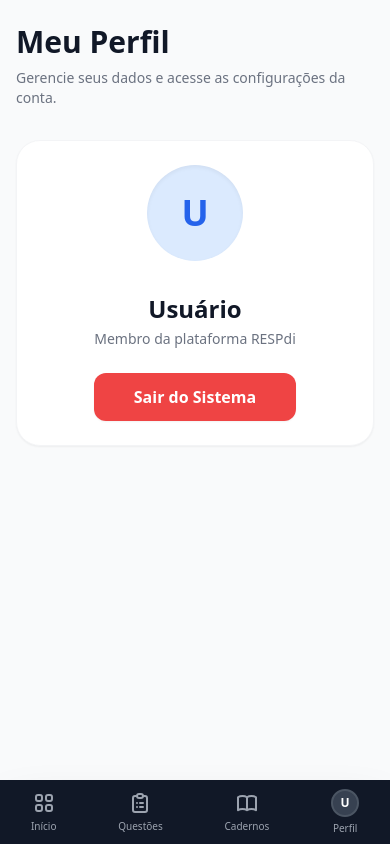
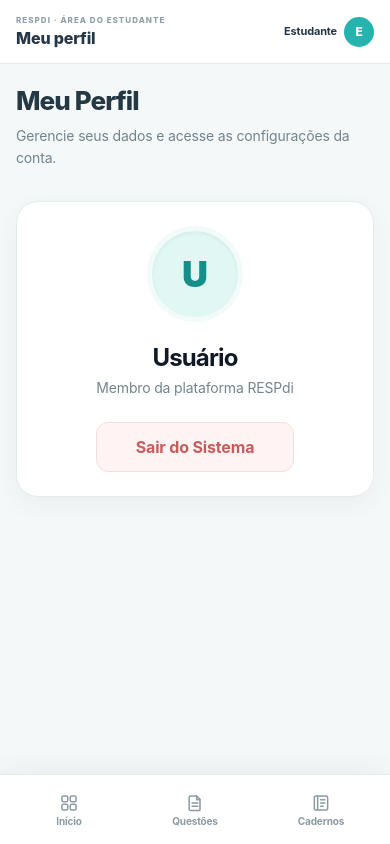
Before and after one commit to kejo212/RESPdi, a Flask app: page /perfil in a window 390 px wide. Run offline with Flask 3, Linux system fonts and the light colour scheme; some libraries are stand-ins or nearby versions.

Commit message:
Reforma visual responsiva da plataforma RESPdi

```diff
--- a/static/app.js
+++ b/static/app.js
@@ -399,6 +399,10 @@
     }
     atualizarNumerosEstatisticas();
     if(document.getElementById('sidebar-avatar') && currentUser) document.getElementById('sidebar-avatar').innerText = currentUser.charAt(0).toUpperCase();
+    const topbarUsername = document.getElementById('topbar-username');
+    const topbarAvatar = document.getElementById('topbar-avatar');
+    if(topbarUsername && currentUser !== 'visitante') topbarUsername.innerText = currentUser;
+    if(topbarAvatar && currentUser) topbarAvatar.innerText = currentUser.charAt(0).toUpperCase();
     if (currentUser === 'davi' && document.getElementById('admin-panel')) {
         document.getElementById('admin-panel').classList.remove('hidden');
         carregarConfigGlobal();
--- /dev/null
+++ b/static/theme.css
@@ -0,0 +1,335 @@
+/* RESPdi visual refresh — accessible, responsive, teal-first design system */
+:root {
+  --resp-teal: #24b3ad;
+  --resp-teal-strong: #159d98;
+  --resp-teal-dark: #176e6b;
+  --resp-teal-soft: #e7f8f6;
+  --resp-ink: #253746;
+  --resp-muted: #72818d;
+  --resp-page: #f5f8f9;
+  --resp-line: #e3ebed;
+  --resp-card: #ffffff;
+  --resp-radius: 18px;
+  --resp-shadow: 0 8px 24px rgba(29, 66, 76, .055);
+}
+* { box-sizing: border-box; }
+html { scroll-behavior: smooth; }
+body.page-dashboard,
+body.page-questions,
+body.page-notebooks,
+body.page-profile {
+  background: var(--resp-page) !important;
+  color: var(--resp-ink) !important;
+  font-family: Inter, "Segoe UI", -apple-system, BlinkMacSystemFont, sans-serif !important;
+  letter-spacing: -.01em;
+}
+.page-dashboard h1, .page-questions h1, .page-notebooks h1, .page-profile h1,
+.page-dashboard h2, .page-questions h2, .page-notebooks h2, .page-profile h2 {
+  letter-spacing: -.035em;
+}
+.page-dashboard button, .page-questions button, .page-notebooks button, .page-profile button,
+.page-login button, .page-login input {
+  transition-duration: .18s;
+}
+a:focus-visible, button:focus-visible, input:focus-visible, select:focus-visible, textarea:focus-visible {
+  outline: 3px solid rgba(36,179,173,.32) !important;
+  outline-offset: 2px;
+}
+
+/* Shared app navigation */
+.resp-sidebar {
+  position: fixed;
+  z-index: 100;
+  inset: 0 auto 0 0;
+  width: 84px;
+  padding: 14px 12px 18px;
+  display: flex;
+  flex-direction: column;
+  align-items: center;
+  gap: 26px;
+  background: #fff;
+  border-right: 1px solid var(--resp-line);
+  box-shadow: 5px 0 24px rgba(26, 68, 78, .025);
+}
+.resp-brand {
+  width: 52px;
+  height: 52px;
+  display: flex;
+  align-items: center;
+  justify-content: center;
+  flex: 0 0 auto;
+  border-radius: 16px;
+  background: var(--resp-teal-soft);
+}
+.resp-brand img { width: 34px; height: 34px; object-fit: contain; }
+.resp-nav {
+  display: flex;
+  flex-direction: column;
+  align-items: center;
+  gap: 9px;
+  width: 100%;
+}
+.resp-nav-link {
+  width: 54px;
+  min-height: 50px;
+  display: flex;
+  flex-direction: column;
+  justify-content: center;
+  align-items: center;
+  gap: 4px;
+  padding: 9px 3px;
+  border-radius: 15px;
+  color: #8c9aa3;
+  text-decoration: none;
+  transition: color .18s ease, background .18s ease, transform .18s ease;
+}
+.resp-nav-link svg { width: 21px; height: 21px; flex: 0 0 auto; }
+.resp-nav-link span { display: none; font-size: 10px; line-height: 1.1; font-weight: 650; }
+.resp-nav-link:hover { color: var(--resp-teal-dark); background: #f0faf9; transform: translateY(-1px); }
+.resp-nav-link.is-active {
+  color: #fff;
+  background: var(--resp-teal);
+  box-shadow: 0 7px 16px rgba(36,179,173,.22);
+}
+.resp-sidebar-bottom { margin-top: auto; width: 100%; display: flex; justify-content: center; }
+.resp-nav-link.profile-link { border-radius: 50%; width: 42px; min-height: 42px; height: 42px; background: #f0f5f6; color: var(--resp-teal-dark); }
+.resp-avatar {
+  width: 31px; height: 31px; border-radius: 50%;
+  display: inline-flex; align-items: center; justify-content: center;
+  font-size: 12px; font-weight: 800; color: #fff; background: var(--resp-teal);
+  text-transform: uppercase; flex: 0 0 auto;
+}
+.resp-topbar {
+  position: fixed;
+  z-index: 90;
+  top: 0; right: 0; left: 84px;
+  height: 74px;
+  display: flex;
+  align-items: center;
+  justify-content: space-between;
+  gap: 24px;
+  padding: 0 clamp(22px, 3vw, 48px);
+  background: rgba(255,255,255,.94);
+  border-bottom: 1px solid var(--resp-line);
+  backdrop-filter: blur(14px);
+}
+.resp-topbar-heading { min-width: 0; display: flex; flex-direction: column; gap: 3px; }
+.resp-topbar-eyebrow { color: #90a0a8; font-size: 9px; font-weight: 800; letter-spacing: .13em; text-transform: uppercase; }
+.resp-topbar-title { color: var(--resp-ink); font-size: 18px; font-weight: 800; line-height: 1.2; }
+.resp-topbar-right { display: flex; align-items: center; gap: 12px; color: var(--resp-muted); font-size: 12px; font-weight: 650; }
+.resp-topbar-status { display: inline-flex; align-items: center; gap: 8px; padding: 9px 13px; border: 1px solid #e2f2f0; border-radius: 999px; background: #f5fbfa; color: #438b87; }
+.resp-status-dot { width: 7px; height: 7px; border-radius: 50%; background: #2bb7a9; box-shadow: 0 0 0 4px #ddf6f2; }
+.resp-user { display: flex; align-items: center; gap: 10px; color: var(--resp-ink); }
+.resp-user-name { max-width: 150px; overflow: hidden; text-overflow: ellipsis; white-space: nowrap; font-weight: 750; }
+.page-dashboard > .px-4,
+.page-questions > .px-4,
+.page-notebooks > .px-4,
+.page-profile > .px-4 {
+  padding-top: 112px !important;
+}
+.page-dashboard .max-w-6xl, .page-questions .max-w-6xl,
+.page-notebooks .max-w-6xl, .page-profile .max-w-4xl { padding-bottom: 28px; }
+
+/* Titles and text rhythm */
+.page-dashboard h1, .page-questions h1, .page-notebooks h1, .page-profile h1 {
+  color: #243943 !important;
+  font-size: clamp(26px, 2.4vw, 34px) !important;
+  line-height: 1.18;
+  font-weight: 800 !important;
+}
+.page-dashboard h1 + p, .page-questions h1 + p, .page-notebooks h1 + p, .page-profile h1 + p {
+  color: #7b8c94 !important;
+  line-height: 1.6;
+}
+.page-dashboard .text-gray-500, .page-questions .text-gray-500,
+.page-notebooks .text-gray-500, .page-profile .text-gray-500 { color: #73848c !important; }
+
+/* Dashboard */
+.dashboard-stats { gap: 16px !important; }
+.dashboard-stats > div {
+  position: relative;
+  min-height: 142px;
+  align-items: flex-start !important;
+  justify-content: center;
+  padding: 24px !important;
+  background: var(--resp-card) !important;
+  border: 1px solid var(--resp-line) !important;
+  border-radius: var(--resp-radius) !important;
+  box-shadow: var(--resp-shadow) !important;
+  overflow: hidden;
+}
+.dashboard-stats > div:after {
+  content: ""; position: absolute; right: -22px; bottom: -34px; width: 92px; height: 92px;
+  border-radius: 50%; background: rgba(36,179,173,.065);
+}
+.dashboard-stats > div p:first-child {
+  color: #82939a !important; font-size: 10px !important; font-weight: 800 !important; letter-spacing: .1em;
+}
+.dashboard-stats > div p:nth-child(2) {
+  position: relative; z-index: 1; font-size: clamp(28px, 3vw, 36px) !important; color: #253b45 !important; line-height: 1.1;
+}
+.dashboard-stats > div:nth-child(2) p:nth-child(2) { color: #21a999 !important; }
+.dashboard-stats > div:nth-child(3) p:nth-child(2) { color: #df7979 !important; }
+.page-dashboard .dashboard-materials {
+  border: 1px solid var(--resp-line) !important; border-radius: var(--resp-radius) !important;
+  box-shadow: var(--resp-shadow) !important; padding: clamp(18px, 2.5vw, 28px) !important;
+}
+.page-dashboard .dashboard-materials h2 { color: #2d7774 !important; font-size: 20px !important; }
+.page-dashboard .dashboard-materials iframe { display: block; border-radius: 12px; background: #f8fbfb; }
+.page-dashboard button.bg-green-600 {
+  background: var(--resp-teal) !important; border-radius: 13px !important; box-shadow: 0 7px 16px rgba(36,179,173,.16);
+}
+.page-dashboard button.bg-green-600:hover { background: var(--resp-teal-strong) !important; }
+
+/* Admin panel remains fully present and gains the same card language */
+.page-dashboard #admin-panel > div,
+.page-dashboard #admin-panel .bg-white,
+.page-dashboard #admin-panel .bg-gray-900 {
+  border-radius: 16px !important;
+}
+.page-dashboard #admin-panel .bg-white { box-shadow: 0 6px 20px rgba(29,66,76,.045) !important; }
+
+/* Question bank / filters */
+.page-questions .question-filter-grid { gap: 14px !important; }
+.question-filter-field { display: flex; flex-direction: column; gap: 8px; min-width: 0; }
+.question-filter-label {
+  color: #637981; font-size: 11px; line-height: 1.2; font-weight: 800; letter-spacing: .04em;
+}
+.page-questions #f-busca {
+  border-radius: 13px !important; border-color: #e0e9eb !important; background: #f8fbfb !important;
+  min-height: 52px; padding: 14px 17px !important; color: #324950 !important;
+}
+.page-questions select[multiple] {
+  min-height: 122px; height: 122px !important; padding: 9px !important;
+  border: 1px solid #e1eaec !important; border-radius: 13px !important; background: #fbfdfd !important;
+  color: #40545b !important; line-height: 1.5;
+}
+.page-questions select[multiple] option { padding: 6px 7px; border-radius: 6px; }
+.page-questions select[multiple] option:checked { background: #dff5f2 linear-gradient(0deg,#dff5f2,#dff5f2); color: #176e6b; }
+.page-questions .question-filter-panel {
+  background: #fff; border: 1px solid var(--resp-line); border-radius: var(--resp-radius);
+  box-shadow: var(--resp-shadow); padding: clamp(16px, 2vw, 24px) !important;
+}
+.page-questions .question-filter-grid + div { border-color: #e8eff0 !important; }
+.page-questions button.bg-green-600 {
+  background: var(--resp-teal) !important; border-color: var(--resp-teal) !important;
+}
+.page-questions button.bg-green-600:hover { background: var(--resp-teal-strong) !important; }
+.page-questions #questoes-container > div {
+  background: #fff !important; border: 1px solid var(--resp-line) !important; border-radius: 18px !important;
+  box-shadow: 0 7px 22px rgba(29,66,76,.045) !important; padding: clamp(18px, 2.5vw, 30px) !important;
+}
+.page-questions #questoes-container .tema-dinamico-badge {
+  color: #328984 !important; background: #eaf8f6 !important; border-color: #d9f0ed !important;
+  letter-spacing: .055em !important;
+}
+.page-questions #questoes-container button[id^="btn-"] {
+  border-radius: 12px !important; line-height: 1.65; font-size: 15px !important;
+}
+.page-questions #questoes-container button[id^="btn-"]:not(:disabled):hover {
+  border-color: var(--resp-teal) !important; background: #f1fbfa !important;
+}
+.page-questions #questoes-container button.text-blue-600 { color: #168f89 !important; }
+.page-questions #historico-container button, .page-questions #historico-container-mobile button {
+  border-radius: 999px !important; border-color: #dceceb !important; background: #f3faf9 !important; color: #347e7a !important;
+}
+.page-questions #modal-caderno > div {
+  border-radius: 22px !important; border: 1px solid var(--resp-line); box-shadow: 0 25px 80px rgba(22,54,61,.2) !important;
+}
+.page-questions #modal-caderno button:last-child {
+  background: var(--resp-teal) !important; color: #fff !important; border-radius: 12px !important;
+}
+
+/* Saved notebooks */
+.page-notebooks #lista-cadernos > div {
+  min-height: 210px; padding: 24px !important; border: 1px solid var(--resp-line) !important;
+  border-radius: var(--resp-radius) !important; box-shadow: var(--resp-shadow) !important; background: #fff !important;
+}
+.page-notebooks #lista-cadernos h3 { color: #2b424b !important; font-size: 18px !important; }
+.page-notebooks #lista-cadernos button:first-child {
+  background: var(--resp-teal) !important; color: #fff !important; border-radius: 12px !important;
+}
+.page-notebooks #lista-cadernos button:first-child:hover { background: var(--resp-teal-strong) !important; }
+.page-notebooks #lista-cadernos button:last-child { border-radius: 12px !important; }
+.page-notebooks #caderno-ativo-container > div:first-child {
+  padding: 16px 0; border-bottom: 1px solid var(--resp-line);
+}
+.page-notebooks #caderno-ativo-container #titulo-caderno-ativo { color: #2b7773 !important; }
+
+/* Profile */
+.page-profile .profile-card {
+  border: 1px solid var(--resp-line) !important; border-radius: 22px !important; box-shadow: var(--resp-shadow) !important;
+}
+.page-profile #big-avatar { color: #168f89 !important; background: #e1f7f4 !important; border: 5px solid #f3fbfa; }
+.page-profile #logout-btn { background: #fff4f3 !important; color: #c65d5d !important; border: 1px solid #f6dddd; box-shadow: none !important; }
+.page-profile #logout-btn:hover { background: #ffe9e7 !important; }
+
+/* Login: keep the existing authentication and signup flow */
+.page-login { font-family: Inter, "Segoe UI", -apple-system, BlinkMacSystemFont, sans-serif !important; }
+.page-login header { box-shadow: 0 4px 18px rgba(20,48,58,.07) !important; border-bottom: 1px solid #e7eeee; }
+.page-login header span { letter-spacing: -.04em !important; }
+.page-login main > div { width: 100%; max-width: 450px !important; height: auto !important; min-height: 500px; }
+.page-login #form-login, .page-login #form-cadastro-1, .page-login #form-cadastro-2 {
+  padding: clamp(22px, 5vw, 34px) !important; border: 1px solid rgba(255,255,255,.18);
+  border-radius: 24px !important; background: rgba(15,35,47,.48); backdrop-filter: blur(16px);
+  box-shadow: 0 20px 60px rgba(0,0,0,.16);
+}
+.page-login main h2 { letter-spacing: -.04em !important; }
+.page-login main input:not([type="checkbox"]) {
+  min-height: 52px; border-radius: 12px !important; box-shadow: none !important;
+}
+.page-login main button.bg-green-600 { background: var(--resp-teal) !important; border-radius: 12px !important; }
+.page-login main button.bg-green-600:hover { background: var(--resp-teal-strong) !important; }
+.page-login a.fixed { box-shadow: 0 10px 28px rgba(36,179,173,.25) !important; }
+
+/* Smooth scrollbar and responsive behavior */
+body.page-dashboard, body.page-questions, body.page-notebooks, body.page-profile { scrollbar-color: #bedbd9 #f5f8f9; }
+@media (max-width: 767px) {
+  .resp-sidebar {
+    top: auto; right: 0; bottom: 0; left: 0; width: 100%; height: 70px;
+    padding: 7px 8px max(7px, env(safe-area-inset-bottom)); flex-direction: row;
+    justify-content: space-around; gap: 2px; border-right: 0; border-top: 1px solid var(--resp-line);
+    box-shadow: 0 -6px 22px rgba(26,68,78,.055);
+  }
+  .resp-brand, .resp-sidebar-bottom { display: none; }
+  .resp-nav { flex-direction: row; justify-content: space-around; gap: 4px; width: 100%; }
+  .resp-nav-link { width: min(22vw, 76px); min-height: 54px; padding: 6px 2px; border-radius: 13px; gap: 3px; }
+  .resp-nav-link svg { width: 20px; height: 20px; }
+  .resp-nav-link span { display: block; }
+  .resp-topbar { left: 0; height: 64px; padding: 0 16px; gap: 10px; }
+  .resp-topbar-eyebrow { font-size: 8px; }
+  .resp-topbar-title { font-size: 16px; }
+  .resp-topbar-right { gap: 7px; font-size: 11px; }
+  .resp-topbar-status { display: none; }
+  .resp-user { gap: 7px; }
+  .resp-user-name { max-width: 95px; font-size: 11px; }
+  .resp-avatar { width: 30px; height: 30px; }
+  .page-dashboard, .page-questions, .page-notebooks, .page-profile { padding-bottom: 92px !important; }
+  .page-dashboard > .px-4, .page-questions > .px-4, .page-notebooks > .px-4, .page-profile > .px-4 {
+    padding: 86px 16px 20px !important; margin: 0 !important; width: 100%; max-width: 100%;
+  }
+  .dashboard-stats { grid-template-columns: repeat(2, minmax(0,1fr)) !important; gap: 10px !important; }
+  .dashboard-stats > div { min-height: 118px; padding: 16px !important; border-radius: 15px !important; }
+  .dashboard-stats > div p:first-child { font-size: 9px !important; }
+  .dashboard-stats > div p:nth-child(2) { font-size: 28px !important; }
+  .page-dashboard .dashboard-materials iframe { height: 300px; }
+  .page-questions .question-filter-grid { grid-template-columns: minmax(0,1fr) !important; }
+  .page-questions select[multiple] { height: 108px !important; min-height: 108px; }
+  .page-questions .question-filter-field { width: 100%; }
+  .page-questions #questoes-container > div { margin-bottom: 14px !important; padding: 18px !important; }
+  .page-questions #questoes-container button[id^="btn-"] { font-size: 14px !important; padding: 13px !important; }
+  .page-notebooks #lista-cadernos { grid-template-columns: minmax(0,1fr) !important; gap: 14px !important; }
+  .page-profile .profile-card { padding: 24px !important; gap: 20px !important; }
+  .page-login main > div { min-height: 520px; }
+  .page-login #form-login, .page-login #form-cadastro-1, .page-login #form-cadastro-2 { padding: 22px !important; }
+}
+@media (min-width: 768px) and (max-width: 1023px) {
+  .resp-sidebar { width: 76px; }
+  .resp-topbar { left: 76px; }
+  .dashboard-stats { gap: 12px !important; }
+  .dashboard-stats > div { padding: 18px !important; }
+  .page-questions .question-filter-grid { grid-template-columns: repeat(2,minmax(0,1fr)) !important; }
+}
+@media (prefers-reduced-motion: reduce) {
+  *, *::before, *::after { scroll-behavior: auto !important; animation-duration: .01ms !important; transition-duration: .01ms !important; }
+}
--- a/templates/cadernos.html
+++ b/templates/cadernos.html
@@ -7,6 +7,7 @@
     <link rel="icon" type="image/png" href="/static/favicon.png">
 
     <script src="https://cdn.tailwindcss.com"></script>
+    <link rel="stylesheet" href="/static/theme.css?v=20261016-1">
     <style>
         .animate-fade-in-up { animation: fadeInUp 0.6s ease-out forwards; }
         @keyframes fadeInUp { from { opacity: 0; transform: translateY(20px); } to { opacity: 1; transform: translateY(0); } }
@@ -14,7 +15,7 @@
         .hide-temas .tema-dinamico-badge:hover { filter: blur(0); opacity: 1; cursor: pointer; }
     </style>
 </head>
-<body class="bg-gray-50 font-sans text-gray-800 pb-24 md:pb-10 overflow-x-hidden relative">
+<body class="page-notebooks bg-gray-50 font-sans text-gray-800 pb-24 md:pb-10 overflow-x-hidden relative">
 
     {% include 'sidebar.html' %}
 
--- a/templates/login.html
+++ b/templates/login.html
@@ -6,6 +6,7 @@
     <title>RESPdi - Autenticação</title>
     <link rel="icon" type="image/png" href="/static/favicon.png">
     <script src="https://cdn.tailwindcss.com"></script>
+    <link rel="stylesheet" href="/static/theme.css?v=20261016-1">
     <style>
         .animate-fade-in { animation: fadeIn 0.8s ease-out forwards; }
         @keyframes fadeIn { from { opacity: 0; } to { opacity: 1; } }
@@ -14,7 +15,7 @@
         ::-webkit-scrollbar { display: none; }
     </style>
 </head>
-<body class="font-sans text-gray-800 bg-gray-900 overflow-x-hidden">
+<body class="page-login font-sans text-gray-800 bg-gray-900 overflow-x-hidden">
 
     <!-- 1. BARRA SUPERIOR FIXA BRANCA -->
     <header class="fixed top-0 left-0 w-full bg-white h-16 shadow-md flex items-center justify-between px-6 z-50">
--- a/templates/perfil.html
+++ b/templates/perfil.html
@@ -7,12 +7,13 @@
     <link rel="icon" type="image/png" href="/static/favicon.png">
 
     <script src="https://cdn.tailwindcss.com"></script>
+    <link rel="stylesheet" href="/static/theme.css?v=20261016-1">
     <style>
         .animate-fade-in-up { animation: fadeInUp 0.6s ease-out forwards; }
         @keyframes fadeInUp { from { opacity: 0; transform: translateY(20px); } to { opacity: 1; transform: translateY(0); } }
     </style>
 </head>
-<body class="bg-gray-50 font-sans text-gray-800 pb-24 md:pb-10 overflow-x-hidden w-full">
+<body class="page-profile bg-gray-50 font-sans text-gray-800 pb-24 md:pb-10 overflow-x-hidden w-full">
 
     {% include 'sidebar.html' %}
 
@@ -22,7 +23,7 @@
         <h1 class="text-3xl md:text-4xl font-black text-gray-900 mb-2">Meu Perfil</h1>
         <p class="text-gray-500 mb-8 text-sm md:text-base">Gerencie seus dados e acesse as configurações da conta.</p>
 
-        <div class="bg-white p-6 md:p-10 rounded-3xl shadow-sm border border-gray-100 flex flex-col md:flex-row items-center gap-8 text-center md:text-left w-full">
+        <div class="bg-white p-6 md:p-10 rounded-3xl shadow-sm border border-gray-100 flex flex-col md:flex-row items-center gap-8 text-center md:text-left w-full profile-card">
             <div id="big-avatar" class="w-24 h-24 md:w-32 md:h-32 bg-blue-100 text-blue-600 rounded-full flex items-center justify-center text-4xl md:text-6xl font-black shadow-inner">
                 U
             </div>
--- a/templates/sidebar.html
+++ b/templates/sidebar.html
@@ -1,24 +1,40 @@
-<div class="fixed bottom-0 left-0 w-full md:w-20 h-16 md:h-screen bg-gray-900 shadow-2xl flex md:flex-col items-center justify-around md:justify-start md:py-8 z-[100] transition-all duration-300">
-    <div class="hidden md:flex bg-green-600 text-white w-12 h-12 rounded-xl items-center justify-center font-black text-xl mb-10 shadow-lg">R</div>
-
-    <a href="/dashboard" class="flex flex-col items-center text-gray-400 hover:text-white group md:mb-8 p-2 md:p-0" title="Início">
-        <svg class="w-6 h-6 md:w-7 md:h-7 mb-1 group-hover:scale-110 transition-transform" fill="none" stroke="currentColor" viewBox="0 0 24 24"><path stroke-linecap="round" stroke-linejoin="round" stroke-width="2" d="M4 6a2 2 0 012-2h2a2 2 0 012 2v2a2 2 0 01-2 2H6a2 2 0 01-2-2V6zM14 6a2 2 0 012-2h2a2 2 0 012 2v2a2 2 0 01-2 2h-2a2 2 0 01-2-2V6zM4 16a2 2 0 012-2h2a2 2 0 012 2v2a2 2 0 01-2 2H6a2 2 0 01-2-2v-2zM14 16a2 2 0 012-2h2a2 2 0 012 2v2a2 2 0 01-2 2h-2a2 2 0 01-2-2v-2z"></path></svg>
-        <span class="text-[10px] md:hidden font-medium">Início</span>
+<nav class="resp-sidebar" aria-label="Navegação principal">
+    <a href="/dashboard" class="resp-brand" aria-label="RESPdi — início">
+        <img src="/static/favicon.png" alt="RESPdi">
     </a>
 
-    <a href="/questoes" class="flex flex-col items-center text-gray-400 hover:text-white group md:mb-8 p-2 md:p-0" title="Questões Soltas">
-        <svg class="w-6 h-6 md:w-7 md:h-7 mb-1 group-hover:scale-110 transition-transform" fill="none" stroke="currentColor" viewBox="0 0 24 24"><path stroke-linecap="round" stroke-linejoin="round" stroke-width="2" d="M9 5H7a2 2 0 00-2 2v12a2 2 0 002 2h10a2 2 0 002-2V7a2 2 0 00-2-2h-2M9 5a2 2 0 002 2h2a2 2 0 002-2M9 5a2 2 0 012-2h2a2 2 0 012 2m-3 7h3m-3 4h3m-6-4h.01M9 16h.01"></path></svg>
-        <span class="text-[10px] md:hidden font-medium">Questões</span>
-    </a>
+    <div class="resp-nav">
+        <a href="/dashboard" class="resp-nav-link {% if request.path == '/dashboard' %}is-active{% endif %}" title="Início" aria-label="Início">
+            <svg viewBox="0 0 24 24" fill="none" stroke="currentColor" stroke-width="1.8" stroke-linecap="round" stroke-linejoin="round" aria-hidden="true"><rect x="3.5" y="3.5" width="7" height="7" rx="1.8"/><rect x="13.5" y="3.5" width="7" height="7" rx="1.8"/><rect x="3.5" y="13.5" width="7" height="7" rx="1.8"/><rect x="13.5" y="13.5" width="7" height="7" rx="1.8"/></svg>
+            <span>Início</span>
+        </a>
+        <a href="/questoes" class="resp-nav-link {% if request.path == '/questoes' %}is-active{% endif %}" title="Questões" aria-label="Questões">
+            <svg viewBox="0 0 24 24" fill="none" stroke="currentColor" stroke-width="1.8" stroke-linecap="round" stroke-linejoin="round" aria-hidden="true"><path d="M7 3.5h7l4 4V20a1 1 0 0 1-1 1H7a2 2 0 0 1-2-2V5.5a2 2 0 0 1 2-2Z"/><path d="M14 3.5V8h4M8.5 12h7M8.5 16h7"/></svg>
+            <span>Questões</span>
+        </a>
+        <a href="/cadernos" class="resp-nav-link {% if request.path == '/cadernos' %}is-active{% endif %}" title="Cadernos" aria-label="Cadernos">
+            <svg viewBox="0 0 24 24" fill="none" stroke="currentColor" stroke-width="1.8" stroke-linecap="round" stroke-linejoin="round" aria-hidden="true"><rect x="4" y="3.5" width="16" height="17" rx="2"/><path d="M8 3.5v17M11.5 8h5M11.5 12h5M11.5 16h3"/></svg>
+            <span>Cadernos</span>
+        </a>
+    </div>
 
-    <!-- NOVO LINK: CADERNOS -->
-    <a href="/cadernos" class="flex flex-col items-center text-gray-400 hover:text-white group md:mb-8 p-2 md:p-0" title="Meus Cadernos">
-        <svg class="w-6 h-6 md:w-7 md:h-7 mb-1 group-hover:scale-110 transition-transform" fill="none" stroke="currentColor" viewBox="0 0 24 24"><path stroke-linecap="round" stroke-linejoin="round" stroke-width="2" d="M12 6.253v13m0-13C10.832 5.477 9.246 5 7.5 5S4.168 5.477 3 6.253v13C4.168 18.477 5.754 18 7.5 18s3.332.477 4.5 1.253m0-13C13.168 5.477 14.754 5 16.5 5c1.747 0 3.332.477 4.5 1.253v13C19.832 18.477 18.247 18 16.5 18c-1.746 0-3.332.477-4.5 1.253"></path></svg>
-        <span class="text-[10px] md:hidden font-medium">Cadernos</span>
-    </a>
+    <div class="resp-sidebar-bottom">
+        <a href="/perfil" class="resp-nav-link profile-link {% if request.path == '/perfil' %}is-active{% endif %}" title="Meu perfil" aria-label="Meu perfil">
+            <span id="sidebar-avatar" class="resp-avatar">U</span>
+        </a>
+    </div>
+</nav>
 
-    <a href="/perfil" class="md:mt-auto flex flex-col items-center group p-2 md:p-0" title="Meu Perfil">
-        <div id="sidebar-avatar" class="w-7 h-7 md:w-10 md:h-10 rounded-full bg-gray-700 text-white flex items-center justify-center font-bold text-xs md:text-base border-2 border-gray-600 group-hover:border-green-500 transition-colors">U</div>
-        <span class="text-[10px] md:hidden text-gray-400 mt-1 font-medium">Perfil</span>
-    </a>
-</div>
+<header class="resp-topbar">
+    <div class="resp-topbar-heading">
+        <span class="resp-topbar-eyebrow">RESPdi · Área do estudante</span>
+        <strong class="resp-topbar-title">{% if request.path == '/questoes' %}Banco de questões{% elif request.path == '/cadernos' %}Meus cadernos{% elif request.path == '/perfil' %}Meu perfil{% else %}Mesa de estudo{% endif %}</strong>
+    </div>
+    <div class="resp-topbar-right">
+        <span class="resp-topbar-status"><span class="resp-status-dot"></span> Seu espaço de preparação</span>
+        <a href="/perfil" class="resp-user" style="text-decoration:none" aria-label="Abrir perfil">
+            <span id="topbar-username" class="resp-user-name">Estudante</span>
+            <span id="topbar-avatar" class="resp-avatar">E</span>
+        </a>
+    </div>
+</header>
```
Also changed, not shown: templates/dashboard.html (+4 -3 lines), templates/questoes.html (+12 -10 lines).
